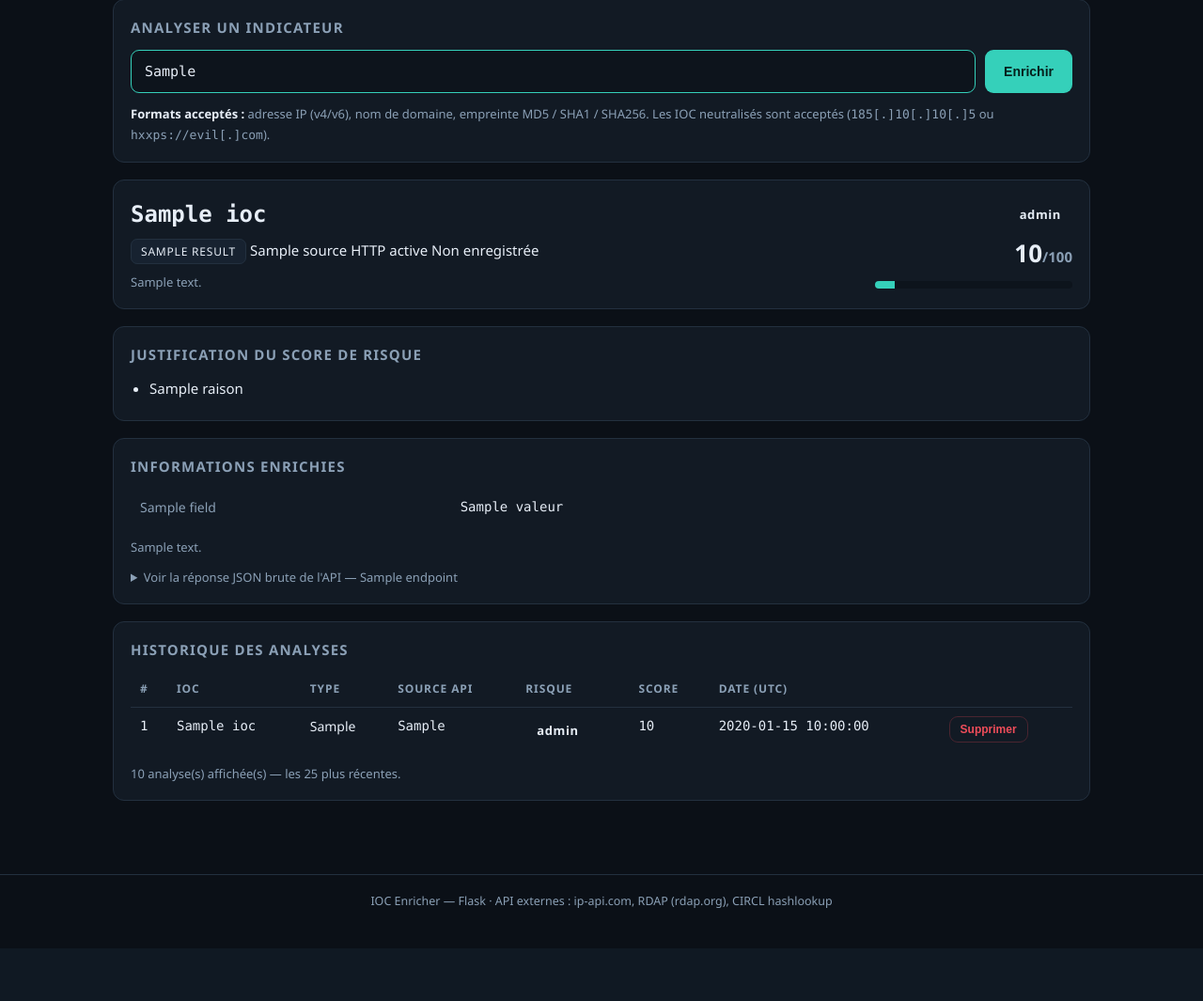
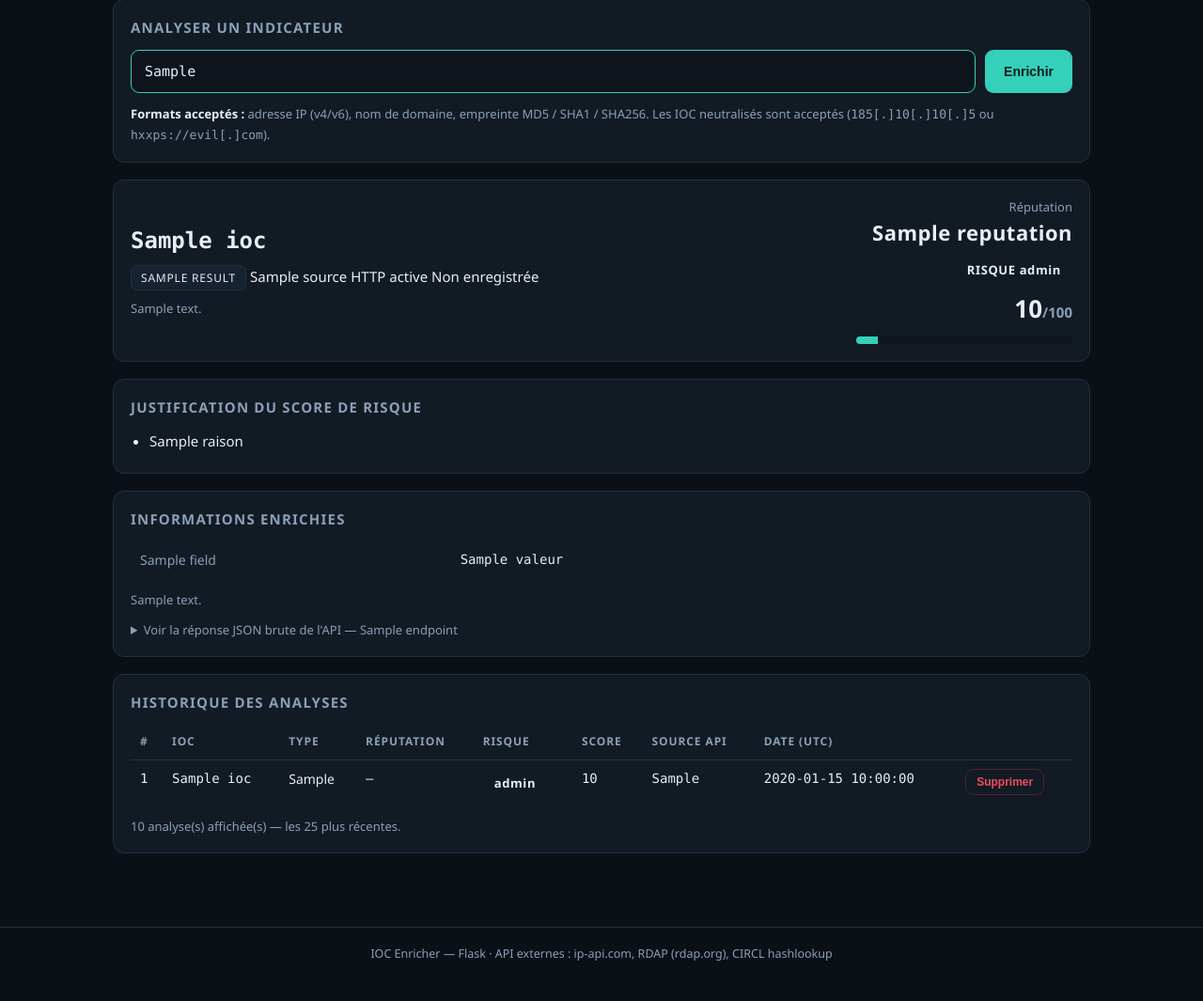
Before and after one commit to tad-code/ioc-enricher, a Flask app: template templates/index.html in a window 1280 px wide. Shown: the part 122-1187 px from the top of the page at 94% size. Before the commit the page ends 1088 px from the top, so only its background shows below. Run offline with Flask 3, Linux system fonts and the light colour scheme; the template is opened without the code that fills it: most values are stand-ins (such as "Sample title", 1, 10 or a date in 2020).

Commit message:
feat: verdict de reputation explicite (SAIN / DOUTEUX / SUSPECT / MALVEILLANT)
- scoring.py : table REPUTATIONS et fonction reputation_for()
- affiche en grand dans le rapport d'analyse, a cote du niveau de risque et du score
- colonne Reputation ajoutee a l'historique (stockee dans summary jsonb)
- 2 tests unitaires supplementaires (16 au total)
- README, guide de soutenance, script de test des API et rapport (Word + PDF) mis a jour
- captures d'ecran regenerees

```diff
--- a/app.py
+++ b/app.py
@@ -139,6 +139,7 @@ def analyze():
             risk_score=risque["score"],
             source_api=enrichissement["source"],
             summary={
+                "reputation": risque["reputation"],
                 "http_status": enrichissement["http_status"],
                 "endpoint": enrichissement["endpoint"],
                 "fields": enrichissement["fields"],
--- a/scoring.py
+++ b/scoring.py
@@ -16,6 +16,15 @@ BASE_SCORE = 10
 
 # Fourchettes -> niveau. On parcourt du plus élevé au plus faible.
 LEVELS = ((75, "CRITICAL"), (50, "HIGH"), (25, "MEDIUM"), (0, "LOW"))
+
+# Verdict de réputation associé au niveau : c'est la conclusion que l'analyste
+# lit en premier (« ce domaine est-il fiable, oui ou non ? »).
+REPUTATIONS = {
+    "CRITICAL": "MALVEILLANT",
+    "HIGH": "SUSPECT",
+    "MEDIUM": "DOUTEUX",
+    "LOW": "SAIN",
+}
 
 # Extension de domaine fréquemment détournée pour des campagnes malveillantes.
 SUSPICIOUS_TLDS = {
@@ -36,6 +45,14 @@ def level_for(score: int) -> str:
         if score >= seuil:
             return niveau
     return "LOW"
+
+
+def reputation_for(level: str) -> str:
+    """Traduit un niveau de risque en verdict de réputation lisible.
+
+    Exemple : CRITICAL -> « MALVEILLANT », LOW -> « SAIN ».
+    """
+    return REPUTATIONS.get(level, "INCONNU")
 
 
 def _country_rule(enrichment: dict):
@@ -83,6 +100,7 @@ def compute_risk(ioc_type: str, enrichment: dict) -> dict:
     return {
         "score": total,
         "level": level_for(total),
+        "reputation": reputation_for(level_for(total)),
         "reasons": raisons,
         "base_score": BASE_SCORE,
         "details": signaux,
--- a/templates/index.html
+++ b/templates/index.html
@@ -71,6 +71,10 @@
     .risk-medium { background: rgba(232,197,71,.16); color: var(--medium); border: 1px solid rgba(232,197,71,.4); }
     .risk-high { background: rgba(240,140,58,.16); color: var(--high); border: 1px solid rgba(240,140,58,.4); }
     .risk-critical { background: rgba(239,77,90,.18); color: var(--critical); border: 1px solid rgba(239,77,90,.45); }
+    .risk-text-low { color: var(--low); }
+    .risk-text-medium { color: var(--medium); }
+    .risk-text-high { color: var(--high); }
+    .risk-text-critical { color: var(--critical); }
     .type-chip {
       background: var(--panel-2); border: 1px solid var(--line); color: var(--txt);
       padding: 4px 10px; border-radius: 7px; font-size: 12px; text-transform: uppercase; letter-spacing: .8px;
@@ -142,8 +146,10 @@
         </div>
         {% if result.detail %}<div class="hint">{{ result.detail }}</div>{% endif %}
       </div>
-      <div style="text-align:right; min-width:210px">
-        <span class="badge risk-{{ result.risque.level|lower }}">{{ result.risque.level }}</span>
+      <div style="text-align:right; min-width:230px">
+        <div class="hint" style="margin:0">Réputation</div>
+        <div class="risk-text-{{ result.risque.level|lower }}" style="font-size:22px; font-weight:700; letter-spacing:.5px">{{ result.risque.reputation }}</div>
+        <span class="badge risk-{{ result.risque.level|lower }}" style="margin-top:8px">RISQUE {{ result.risque.level }}</span>
         <div class="ioc-value" style="font-size:26px; margin-top:6px">{{ result.risque.score }}<span style="font-size:15px; color:var(--muted)">/100</span></div>
         <div class="meter"><span style="width: {{ result.risque.score }}%"></span></div>
       </div>
@@ -188,8 +194,8 @@
       <table>
         <thead>
           <tr>
-            <th>#</th><th>IOC</th><th>Type</th><th>Source API</th>
-            <th>Risque</th><th>Score</th><th>Date (UTC)</th><th></th>
+            <th>#</th><th>IOC</th><th>Type</th><th>Réputation</th><th>Risque</th>
+            <th>Score</th><th>Source API</th><th>Date (UTC)</th><th></th>
           </tr>
         </thead>
         <tbody>
@@ -198,9 +204,10 @@
             <td class="mono">{{ ligne.id }}</td>
             <td class="mono" style="word-break:break-all">{{ ligne.ioc }}</td>
             <td>{{ types.get(ligne.ioc_type, ligne.ioc_type) }}</td>
-            <td class="mono">{{ ligne.source_api or '—' }}</td>
+            <td class="mono">{{ (ligne.summary or {}).get('reputation', '—') }}</td>
             <td><span class="badge risk-{{ (ligne.risk_level or 'low')|lower }}">{{ ligne.risk_level }}</span></td>
             <td class="mono">{{ ligne.risk_score }}</td>
+            <td class="mono">{{ ligne.source_api or '—' }}</td>
             <td class="mono">{{ (ligne.created_at or '')[:19].replace('T', ' ') }}</td>
             <td>
               <form action="/delete/{{ ligne.id }}" method="post"
--- a/tools/smoke_api.py
+++ b/tools/smoke_api.py
@@ -34,7 +34,7 @@ for ioc, type_attendu in CAS:
         risque = scoring.compute_risk(type_attendu, resultat)
         succes += 1
         print(f"[OK]   {ioc:<42} {resultat['source']:<20} HTTP {resultat['http_status']}  "
-              f"-> {risque['level']} ({risque['score']}/100)")
+              f"-> {risque['reputation']} / {risque['level']} ({risque['score']}/100)")
         for raison in risque["reasons"][:3]:
             print(f"         · {raison}")
     except EnrichmentError as exc:
```
Also changed, not shown: docs/GUIDE-SOUTENANCE.md (+6 -3 lines), tests/test_socle.py (+12 -0 lines), README.md, 6 other files.
